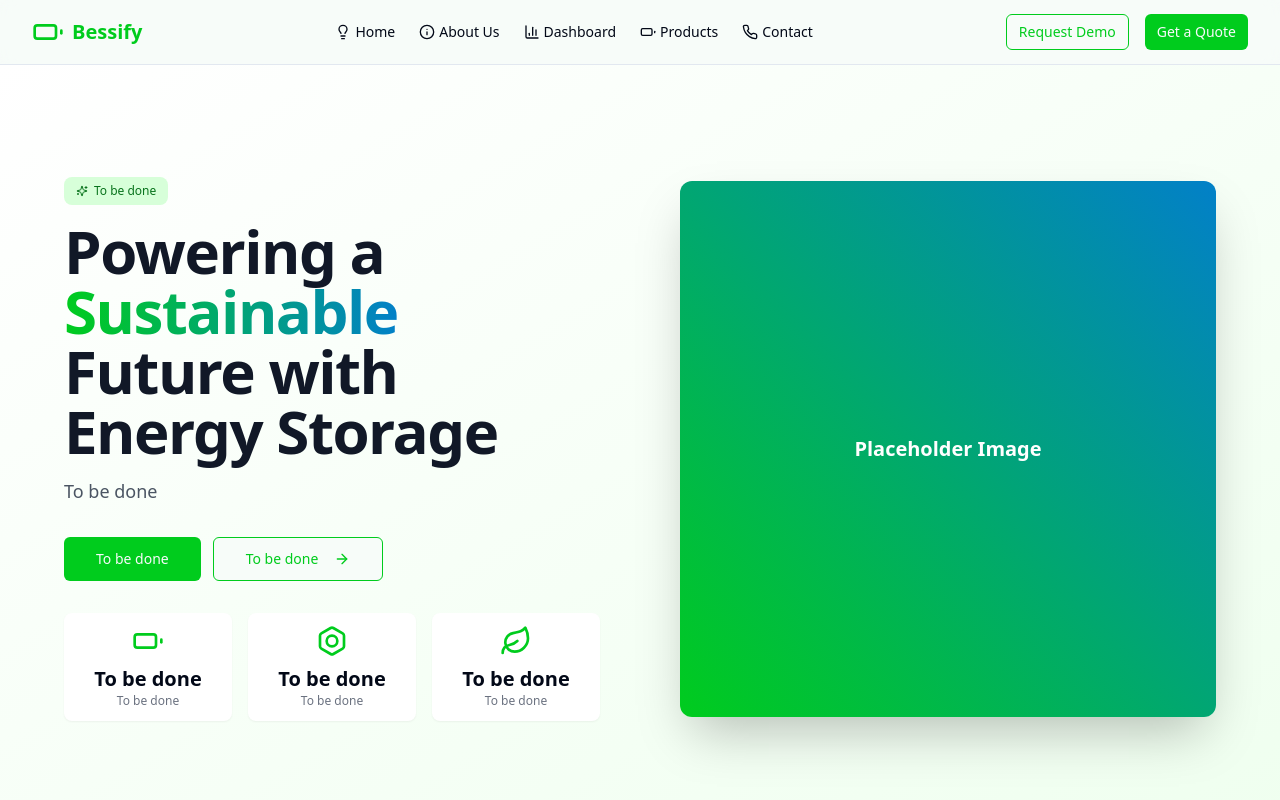
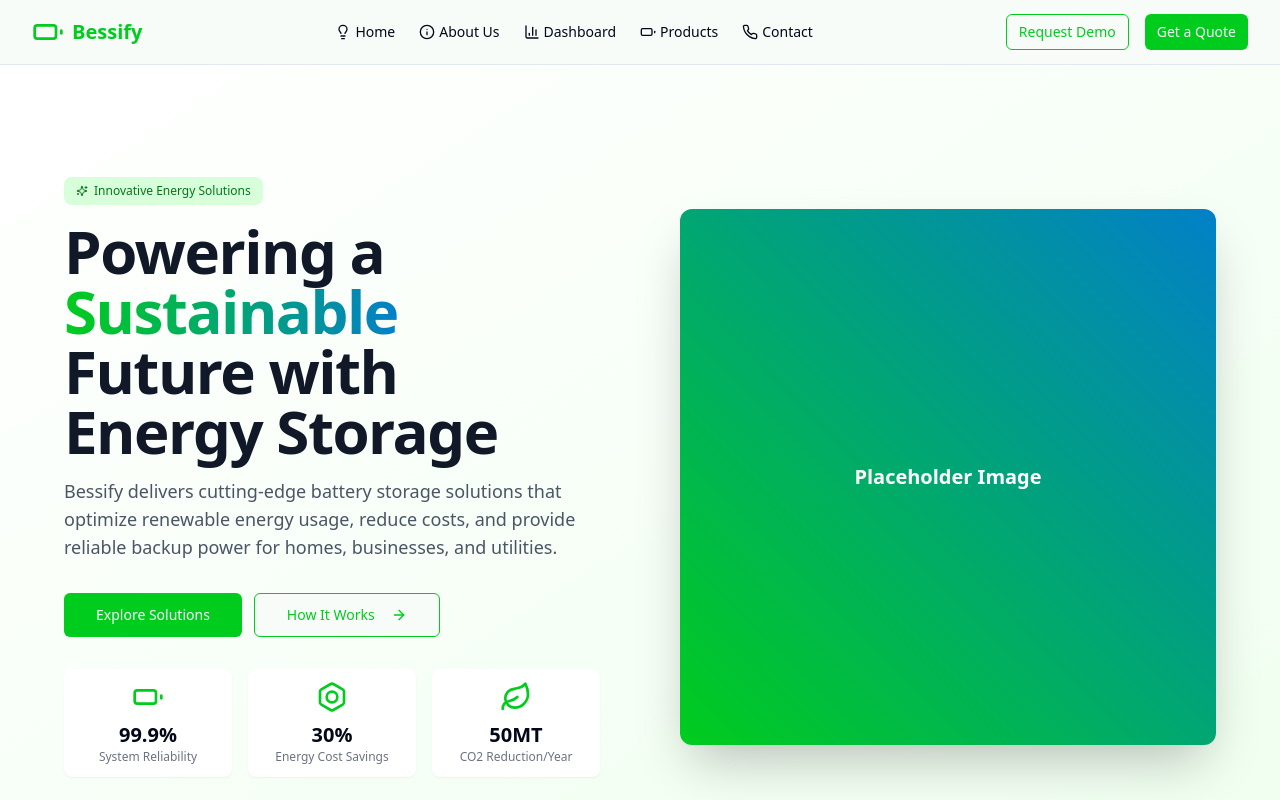
Before and after one commit to MajaBurnell/site-creation-kit, a React (Vite) app: page / in a window 1280 px wide. Shown: the top 800 px of the page. Built offline with nearby package versions, Linux system fonts and the light colour scheme.

Commit message:
Fix: Hero section content
Update the content of the hero section on the home page.

```diff
--- a/src/components/Hero.tsx
+++ b/src/components/Hero.tsx
@@ -11,20 +11,20 @@ const Hero = () => {
           <div className="grid md:grid-cols-2 gap-12 md:gap-16 xl:gap-20 md:items-center">
             <div className="animate-on-scroll">
               <span className="inline-flex items-center gap-1.5 py-1.5 px-3 rounded-lg text-xs font-medium bg-bessify-green-100 text-bessify-green-800 mb-4">
-                <Sparkles className="w-3 h-3" /> To be done
+                <Sparkles className="w-3 h-3" /> Innovative Energy Solutions
               </span>
               <h1 className="mb-4 text-gray-900">
                 Powering a <span className="gradient-text">Sustainable</span> Future with Energy Storage
               </h1>
               <p className="text-lg text-gray-600 mb-8">
-                To be done
+                Bessify delivers cutting-edge battery storage solutions that optimize renewable energy usage, reduce costs, and provide reliable backup power for homes, businesses, and utilities.
               </p>
               <div className="flex flex-col sm:flex-row gap-3">
                 <Button className="w-full sm:w-auto bg-bessify-green-600 hover:bg-bessify-green-700" size="lg">
-                  To be done
+                  Explore Solutions
                 </Button>
                 <Button variant="outline" className="w-full sm:w-auto group border-bessify-green-600 text-bessify-green-600 hover:bg-bessify-green-50" size="lg">
-                  To be done
+                  How It Works
                   <ArrowRight className="ml-2 h-4 w-4 group-hover:translate-x-1 transition-transform" />
                 </Button>
               </div>
@@ -32,18 +32,18 @@ const Hero = () => {
               <div className="mt-8 grid grid-cols-3 gap-4">
                 <div className="flex flex-col items-center p-3 bg-white rounded-lg shadow-sm">
                   <Battery className="h-8 w-8 text-bessify-green-600 mb-2" />
-                  <span className="text-xl font-bold">To be done</span>
-                  <span className="text-xs text-center text-gray-500">To be done</span>
+                  <span className="text-xl font-bold">99.9%</span>
+                  <span className="text-xs text-center text-gray-500">System Reliability</span>
                 </div>
                 <div className="flex flex-col items-center p-3 bg-white rounded-lg shadow-sm">
                   <Bolt className="h-8 w-8 text-bessify-green-600 mb-2" />
-                  <span className="text-xl font-bold">To be done</span>
-                  <span className="text-xs text-center text-gray-500">To be done</span>
+                  <span className="text-xl font-bold">30%</span>
+                  <span className="text-xs text-center text-gray-500">Energy Cost Savings</span>
                 </div>
                 <div className="flex flex-col items-center p-3 bg-white rounded-lg shadow-sm">
                   <Leaf className="h-8 w-8 text-bessify-green-600 mb-2" />
-                  <span className="text-xl font-bold">To be done</span>
-                  <span className="text-xs text-center text-gray-500">To be done</span>
+                  <span className="text-xl font-bold">50MT</span>
+                  <span className="text-xs text-center text-gray-500">CO2 Reduction/Year</span>
                 </div>
               </div>
             </div>
```
